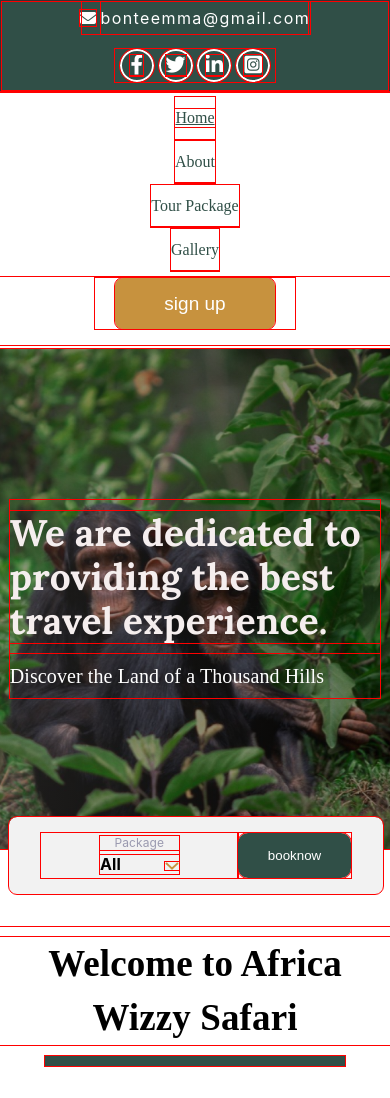
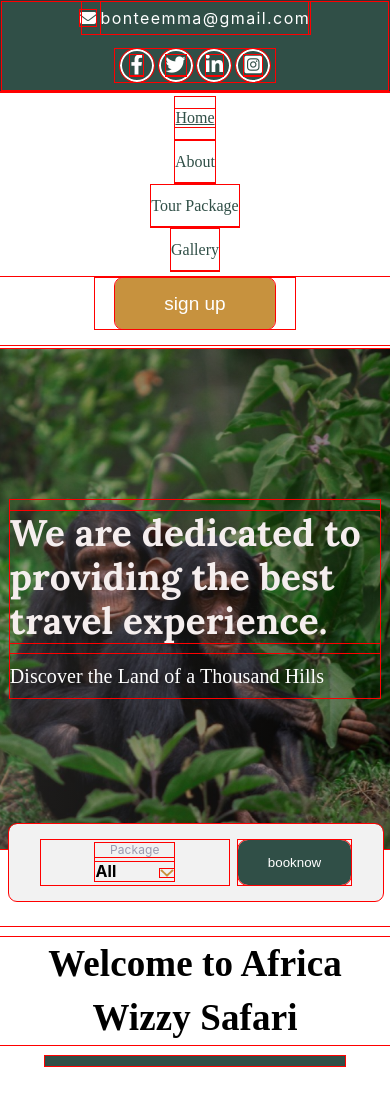
Before and after one commit to MALWICK/Tourisime, a React (Create React App) app: page /about in a window 390 px wide. Shown: the top 1098 px of the page. Built offline with nearby package versions, Linux system fonts and the light colour scheme.

Commit message:
editing responsiveness

```diff
--- a/src/component/AboutHero/aboutHero.css
+++ b/src/component/AboutHero/aboutHero.css
@@ -99,6 +99,12 @@
   }
 }
 
+@media (max-width: 600px) {
+  .leftHero__container {
+    font-size: 56px;
+  }
+}
+
 @media (max-width: 400px) {
   .leftHero__container {
     width: 100%;
--- a/src/component/abtBooking/abtBooking.css
+++ b/src/component/abtBooking/abtBooking.css
@@ -155,8 +155,19 @@
   }
 }
 
-@media(max-width: 400Px) {
+@media (max-width: 600px) {
+  .aboutBody__translated {
+    width: 97%;
+    top: -25px;
+    left: 1px;
+  }
 
+  .aboutBody__translated--btn {
+    margin-left: 9px;
+  }
+}
+
+@media (max-width: 400px) {
   .aboutBody__translated {
     background-color: #f2f2f2;
     width: 96%;
```
